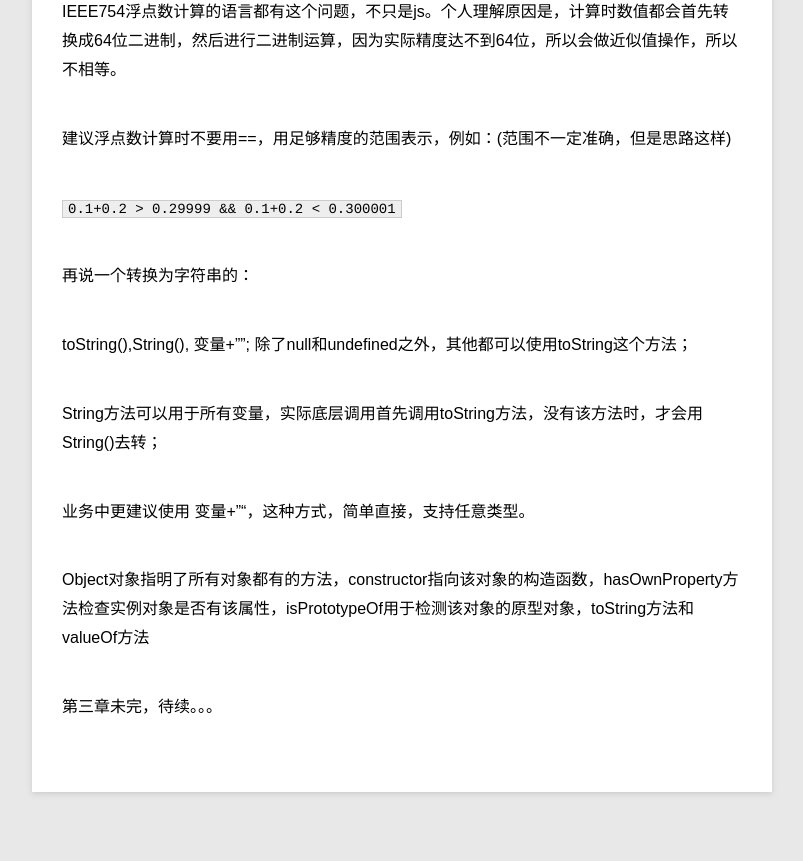
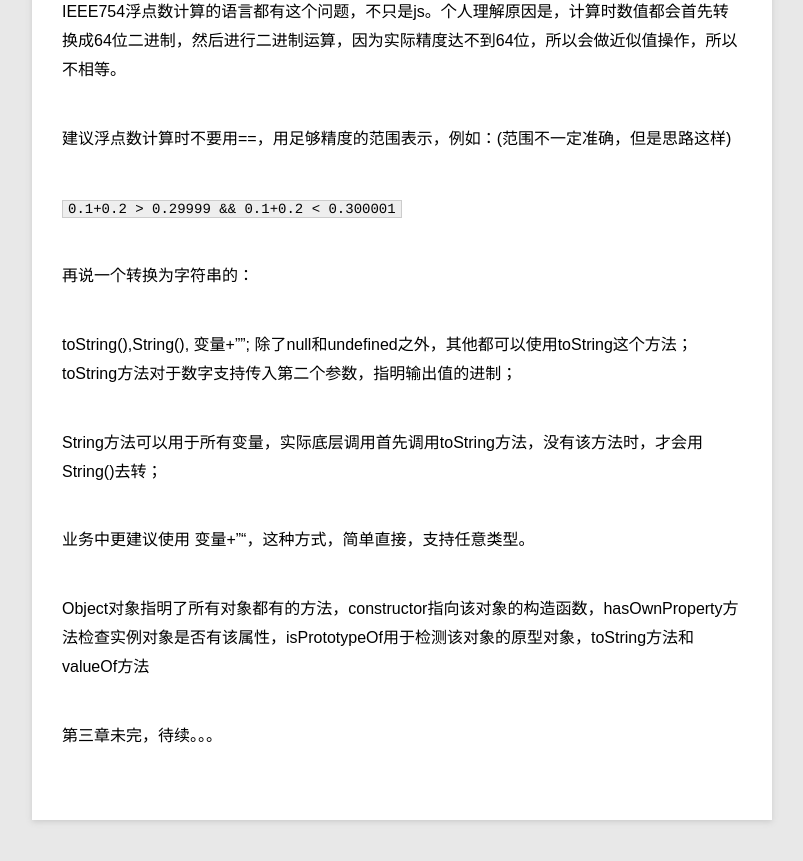
Before and after one commit to llfylwg/llfylwg.github.io, a Jekyll site: the page built from _posts/blog/2018-01-14-about-JS-program2.md, in a window 1280 px wide and 900 px high, scrolled down 1117 px. Shown: the top 861 px of the window, without its empty margins (78-881 px from the left). Built offline with Jekyll 4.4.1, drawn with Linux system fonts in a browser that asks for light colours; Markdown is read by kramdown in place of the engine named in the settings; comment, search, counter and statistics services are not loaded.

Commit message:
修改toString方法

```diff
--- a/_posts/blog/2018-01-14-about-JS-program2.md
+++ b/_posts/blog/2018-01-14-about-JS-program2.md
@@ -41,6 +41,7 @@ js共包括6种数据类型，Undefined，Null,Boolean,String,Number和Object（
 
 toString(),String(), 变量+"";
 除了null和undefined之外，其他都可以使用toString这个方法；
+toString方法对于数字支持传入第二个参数，指明输出值的进制；
 
 String方法可以用于所有变量，实际底层调用首先调用toString方法，没有该方法时，才会用String()去转；
 
```
